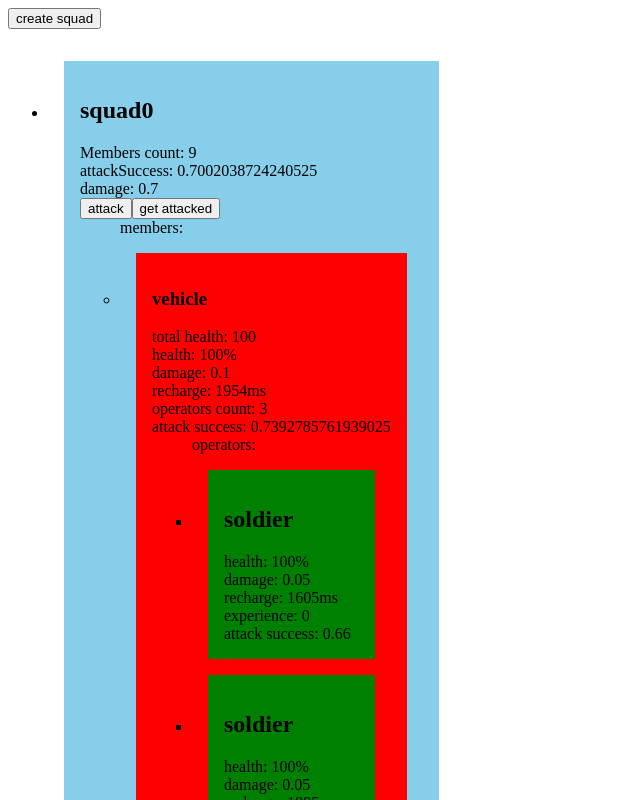
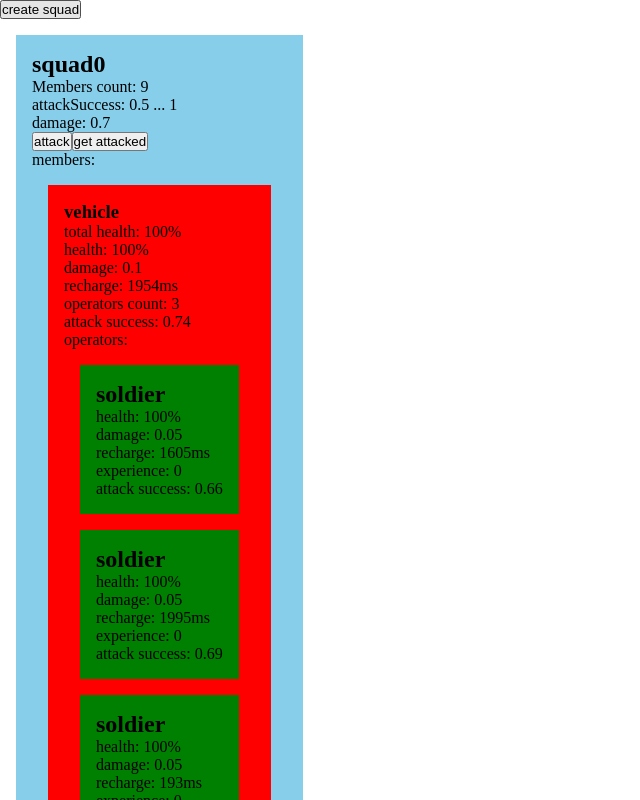
Before and after one commit to OlegFilonchuk/battle-simulator, a React (Create React App) app: page / in a window 1280 px wide. Both pictures are taken after a click on the button "create squad". Shown: the top 800 px of the page, without its empty margins (0-640 px from the left). Built offline with nearby package versions, Linux system fonts and the light colour scheme.

Commit message:
added min and max attack success

```diff
--- a/src/classes/Soldier.ts
+++ b/src/classes/Soldier.ts
@@ -7,20 +7,31 @@ export default class Soldier extends Unit {
   public get attackSuccess(): number {
     const { health, experience } = this;
 
-    return (0.5 * (1 + health / 100) * random(50 + experience, 100)) / 100;
+    return +(
+      (0.5 * (1 + health / 100) * random(50 + experience, 100)) /
+      100
+    ).toFixed(2);
+  }
+
+  public get minAttackSuccess(): number {
+    const { health, experience } = this;
+
+    return +((0.5 * (1 + health / 100) * (50 + experience)) / 100).toFixed(2);
+  }
+
+  public get maxAttackSuccess(): number {
+    return +((0.5 * (1 + this.health / 100) * 100) / 100).toFixed(2);
   }
 
   public get damage(): number {
-    return 0.05 + this.experience / 100;
+    return +(0.05 + this.experience / 100).toFixed(2);
   }
 
   attack: () => void = () => {
-    console.log('soldier attacks!');
     this.experience++;
   };
 
   getAttacked: (damage: number) => void = (damage) => {
     this.health -= damage;
-    console.log(`soldier has ${this.health} hp now`);
   };
 }
--- a/src/classes/Squad.ts
+++ b/src/classes/Squad.ts
@@ -7,33 +7,42 @@ export default class Squad {
 
   public membersCount: number = random(5, 10);
 
-  public members: (Soldier | Vehicle)[];
+  public members: (Soldier | Vehicle)[] = [];
 
-  constructor(name) {
+  constructor(name: string) {
     this.name = name;
-    const result: (Soldier | Vehicle)[] = [];
     for (let i = 0; i < this.membersCount; i++) {
-      result.push(Math.random() >= 0.5 ? new Soldier() : new Vehicle());
+      this.members.push(Math.random() >= 0.5 ? new Soldier() : new Vehicle());
     }
-    this.members = result;
   }
 
   public get attackSuccess(): number {
-    return geometricAverage(this.members.map((item) => item.attackSuccess));
+    return +geometricAverage(
+      this.members.map((item) => item.attackSuccess),
+    ).toFixed(2);
+  }
+
+  public get minAttackSuccess(): number {
+    return +geometricAverage(
+      this.members.map((item) => item.minAttackSuccess),
+    ).toFixed(2);
+  }
+
+  public get maxAttackSuccess(): number {
+    return +geometricAverage(
+      this.members.map((item) => item.maxAttackSuccess),
+    ).toFixed(2);
   }
 
   public get damage(): number {
-    return sum(this.members.map((item) => item.damage));
+    return +sum(this.members.map((item) => item.damage)).toFixed(2);
   }
 
   attack: () => void = () => {
-    console.log('total attack success:', this.attackSuccess);
-    console.log('total damage:', this.damage);
     this.members.forEach((item) => item.attack());
   };
 
   getAttacked: (totalDamage: number) => void = (totalDamage) => {
-    console.log('we are under attack!');
     const damage = totalDamage / this.membersCount;
     this.members.forEach((item) => item.getAttacked(damage));
   };
--- a/src/classes/Unit.ts
+++ b/src/classes/Unit.ts
@@ -1,7 +1,15 @@
 import { random } from '../utils/helpers';
 
 export default abstract class Unit {
-  public health = 100;
+  private _health = 100;
 
-  public recharge = random(100, 2000);
+  public get health() {
+    return +this._health.toFixed(2);
+  }
+
+  public set health(value) {
+    this._health = value;
+  }
+
+  public recharge: number = random(100, 2000);
 }
--- a/src/classes/Vehicle.ts
+++ b/src/classes/Vehicle.ts
@@ -7,15 +7,13 @@ export default class Vehicle extends Unit {
 
   public recharge: number = random(1000, 2000);
 
-  public operators: Soldier[];
+  public operators: Soldier[] = [];
 
   constructor() {
     super();
-    const result: Soldier[] = [];
     for (let i = 0; i < this.operatorsCount; i++) {
-      result.push(new Soldier());
+      this.operators.push(new Soldier());
     }
-    this.operators = result;
   }
 
   public get totalHealth(): number {
@@ -25,27 +23,46 @@ export default class Vehicle extends Unit {
   public get attackSuccess(): number {
     const { health, operators } = this;
 
-    return (
+    return +(
       0.5 *
       (1 + health / 100) *
       geometricAverage(operators.map((item) => item.attackSuccess))
-    );
+    ).toFixed(2);
+  }
+
+  public get minAttackSuccess(): number {
+    const { health, operators } = this;
+
+    return +(
+      0.5 *
+      (1 + health / 100) *
+      geometricAverage(operators.map((item) => item.minAttackSuccess))
+    ).toFixed(2);
+  }
+
+  public get maxAttackSuccess(): number {
+    const { health, operators } = this;
+
+    return +(
+      0.5 *
+      (1 + health / 100) *
+      geometricAverage(operators.map((item) => item.maxAttackSuccess))
+    ).toFixed(2);
   }
 
   public get damage(): number {
-    return 0.1 + sum(this.operators.map((item) => item.experience / 100));
+    return +(
+      0.1 + sum(this.operators.map((item) => item.experience / 100))
+    ).toFixed(2);
   }
 
   attack: () => void = () => {
-    console.log('vehicle attacks!');
     this.operators.forEach((item) => item.attack());
   };
 
   getAttacked: (damage: number) => void = (damage) => {
-    console.log('vehicle under attack!');
     this.health -= damage * 0.6;
 
-    // TODO: add 20% to random operator
     const lastDamage = (damage * 0.2) / this.operators.length;
     this.operators.forEach((item) => item.getAttacked(lastDamage));
     this.operators[random(0, this.operators.length - 1)].getAttacked(
--- a/src/components/SquadComp.tsx
+++ b/src/components/SquadComp.tsx
@@ -17,6 +17,8 @@ const SquadComp: FC<Props> = ({
     membersCount,
     members,
     attackSuccess,
+    minAttackSuccess,
+    maxAttackSuccess,
     damage,
     attack,
     getAttacked,
@@ -38,7 +40,7 @@ const SquadComp: FC<Props> = ({
     <div style={{ background: 'skyblue', padding: '1em', margin: '1em' }}>
       <h2>{name}</h2>
       <div>{`Members count: ${membersCount}`}</div>
-      <div>{`attackSuccess: ${attackSuccess}`}</div>
+      <div>{`attackSuccess: ${minAttackSuccess} ... ${maxAttackSuccess}`}</div>
       <div>{`damage: ${damage}`}</div>
 
       <button type="button" onClick={handleAttack}>
--- a/src/components/VehicleComp.tsx
+++ b/src/components/VehicleComp.tsx
@@ -20,7 +20,7 @@ const VehicleComp: FC<Props> = ({
   return (
     <div style={{ background: 'red', margin: '1em', padding: '1em' }}>
       <h3>vehicle</h3>
-      <div>{`total health: ${totalHealth}`}</div>
+      <div>{`total health: ${totalHealth}%`}</div>
       <div>{`health: ${health}%`}</div>
       <div>{`damage: ${damage}`}</div>
       <div>{`recharge: ${recharge}ms`}</div>
--- /dev/null
+++ b/src/index.css
@@ -0,0 +1,9 @@
+* {
+  padding: 0;
+  margin: 0;
+  box-sizing: border-box;
+}
+
+ul  {
+  list-style-type: none;
+}
--- a/src/index.js
+++ b/src/index.js
@@ -4,6 +4,7 @@ import { Provider } from 'react-redux';
 import App from './App';
 import * as serviceWorker from './serviceWorker';
 import store from './state/store';
+import './index.css';
 
 ReactDOM.render(
   <Provider store={store}>
```
Also changed, not shown: src/App.tsx (+0 -22 lines), .eslintrc.js.
